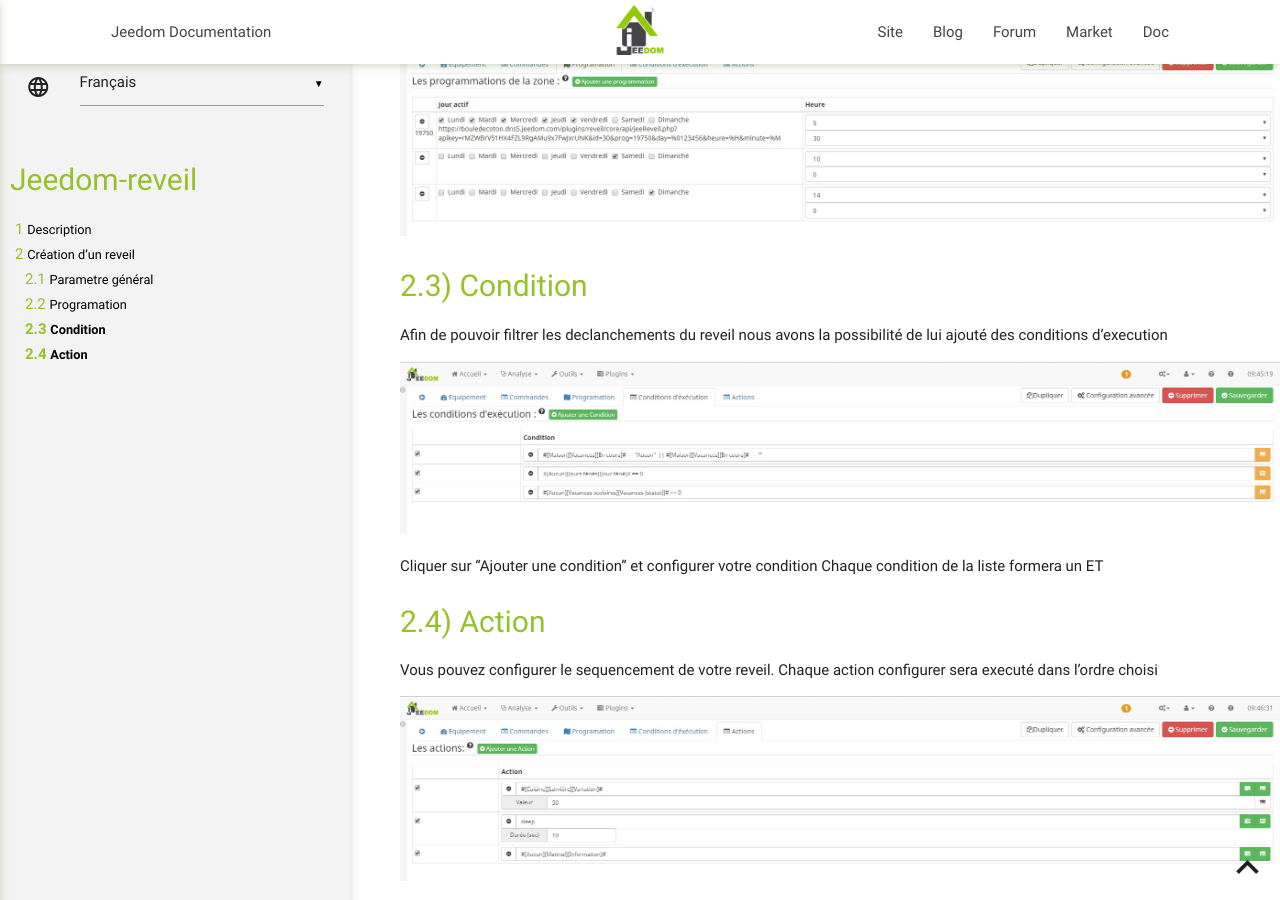
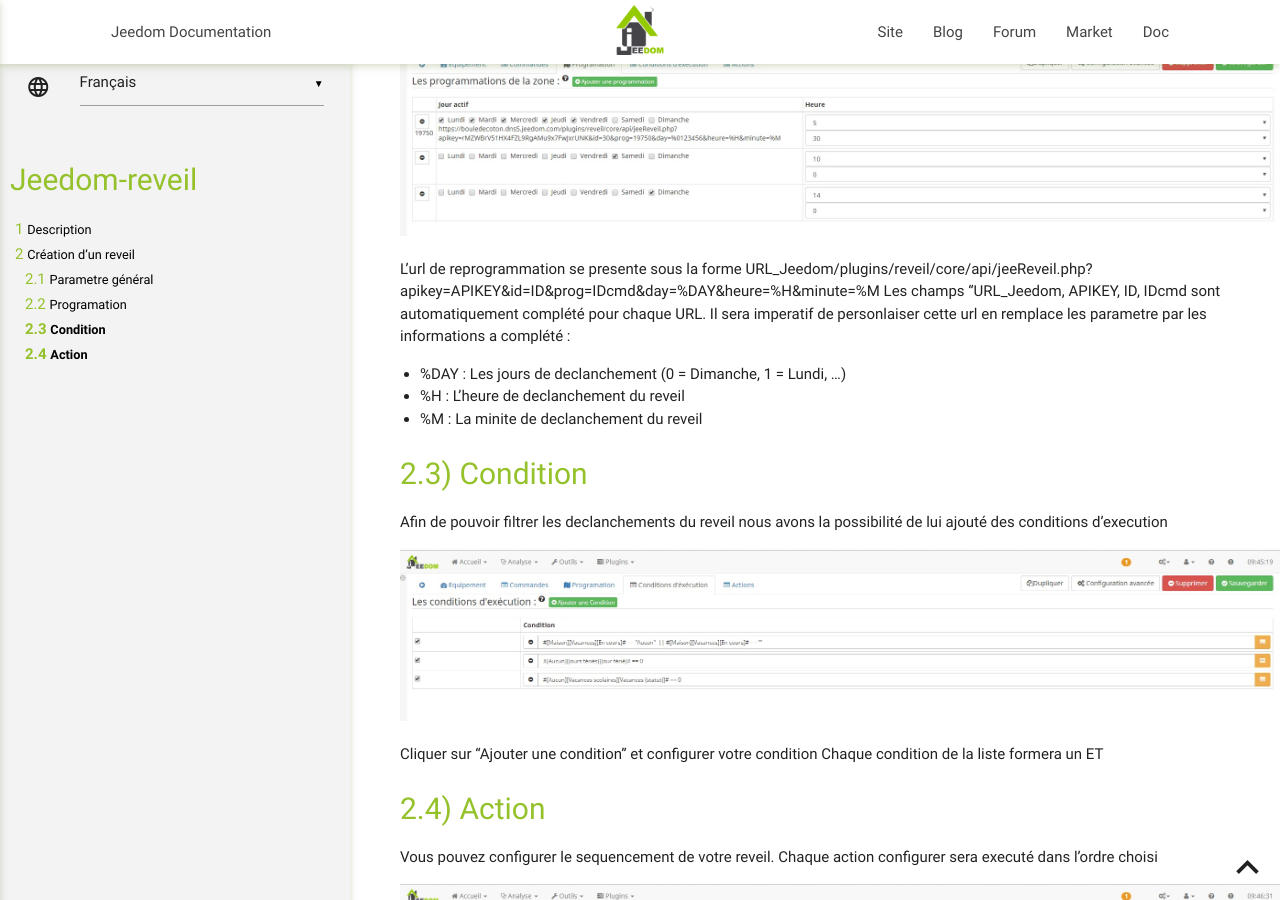
Before and after one commit to mika-nt28/Jeedom-reveil, a Jekyll site: the page built from docs/fr_FR/index.md, in a window 1280 px wide and 900 px high, scrolled down 763 px. Built offline with Jekyll 4.4.1, drawn with Linux system fonts in a browser that asks for light colours; our own code applies the rules of GitHub Pages for plain Markdown files.

Commit message:
Update index.md

```diff
--- a/docs/fr_FR/index.md
+++ b/docs/fr_FR/index.md
@@ -25,6 +25,15 @@ Pour chaque programation une url de reconfiguration est disponible pour le liée
 
 ![introduction01](../images/ConfigurationProgramation.jpg)
 
+L'url de reprogrammation se presente sous la forme
+URL_Jeedom/plugins/reveil/core/api/jeeReveil.php?apikey=APIKEY&id=ID&prog=IDcmd&day=%DAY&heure=%H&minute=%M
+Les champs "URL_Jeedom, APIKEY, ID, IDcmd sont automatiquement complété pour chaque URL.
+Il sera imperatif de personlaiser cette url en remplace les parametre par les informations a complété :
+
+- %DAY : Les jours de declanchement (0 = Dimanche, 1 = Lundi, ...)
+- %H : L'heure de declanchement du reveil
+- %M : La minite de declanchement du reveil
+
 Condition
 ---
 Afin de pouvoir filtrer les declanchements du reveil nous avons la possibilité de lui ajouté des conditions d'execution
```
